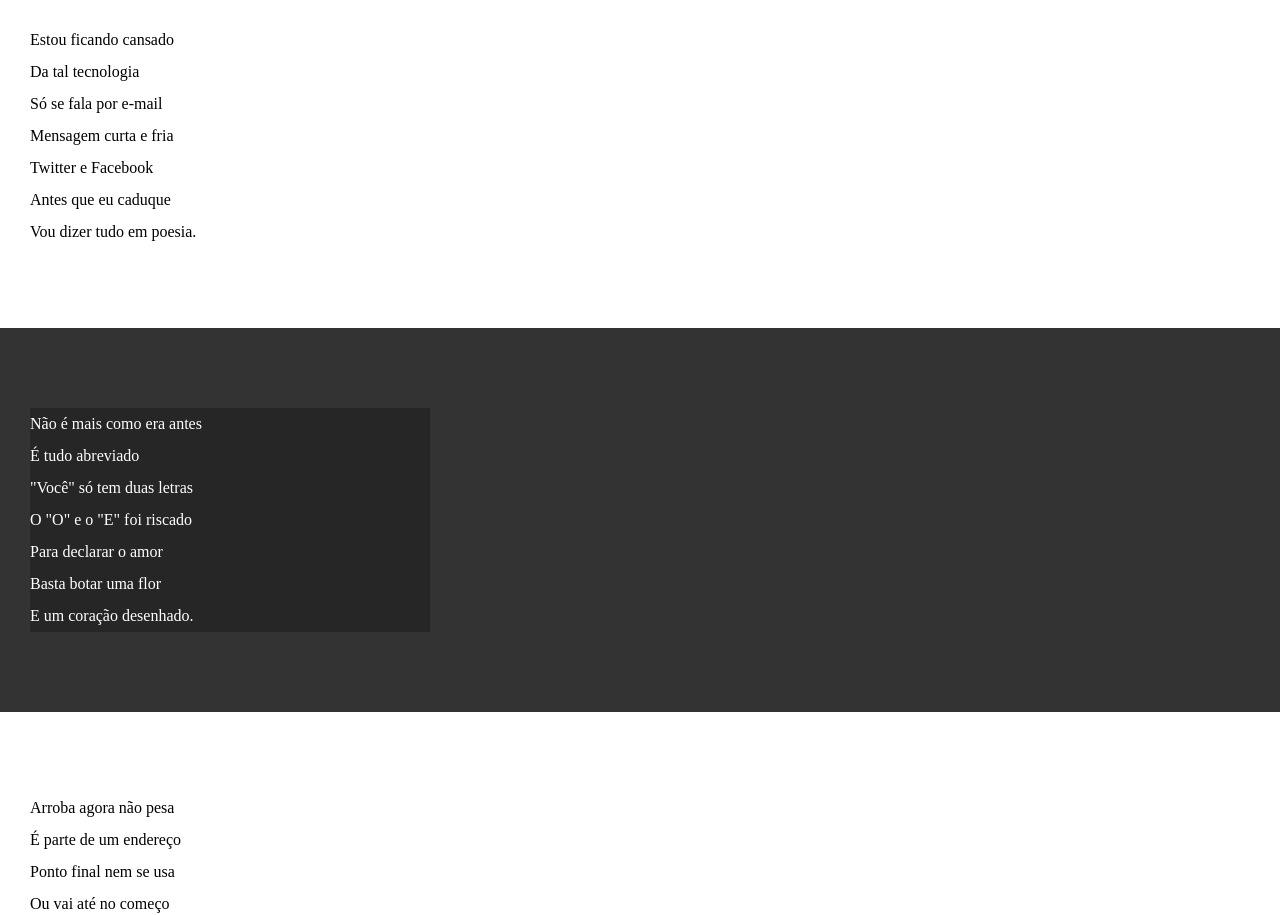
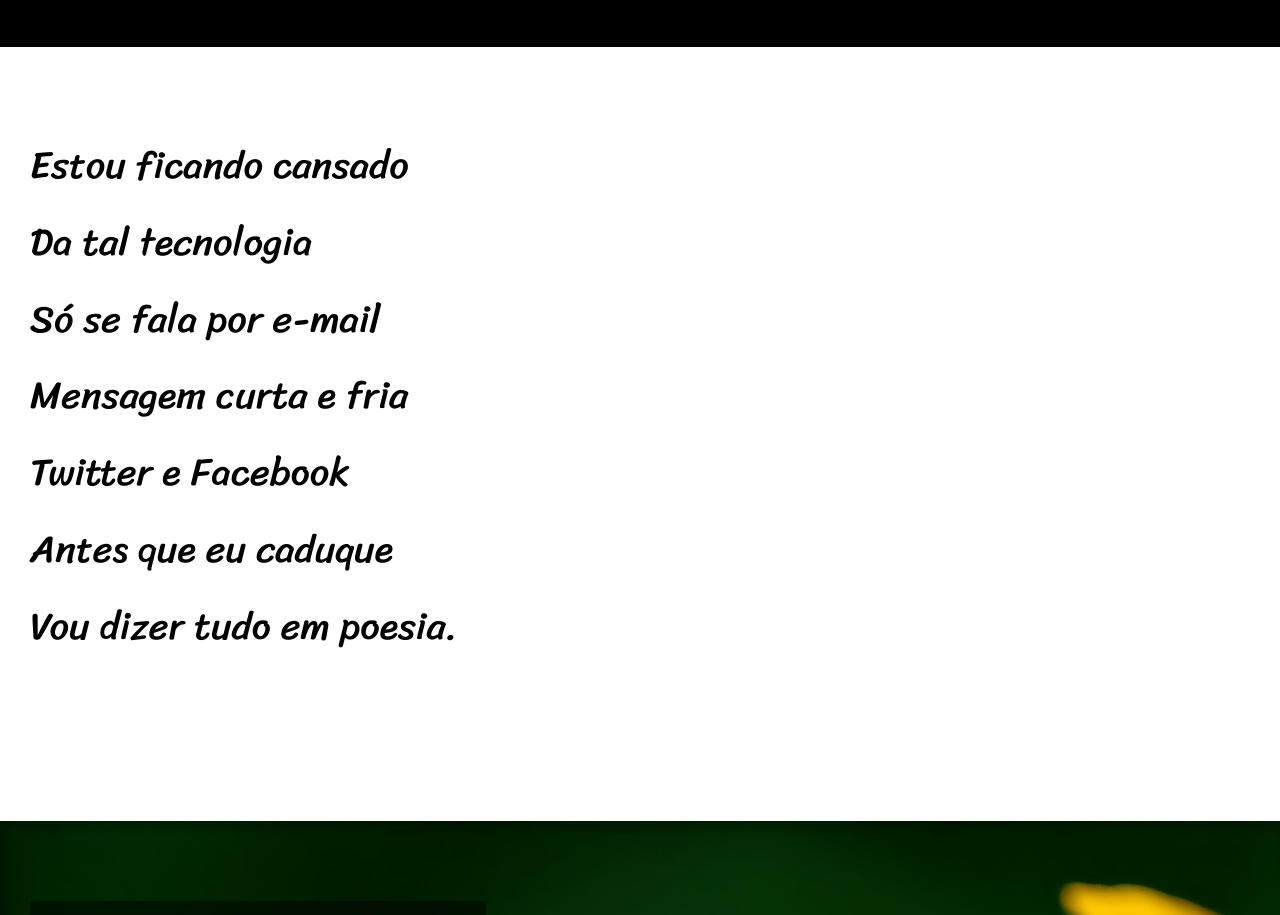
Before and after one commit to VitorVitima/HTML-CSS, a plain HTML site: page Modulo 3/Desafio/Cordel/Cordel3.html in a window 1280 px wide. Shown: the part 211-1126 px from the top of the page. Drawn offline with Linux system fonts and the light colour scheme.

Commit message:
Projeto finalizado

```diff
--- a/Modulo 3/Desafio/Cordel/Cordel3.html
+++ b/Modulo 3/Desafio/Cordel/Cordel3.html
@@ -29,7 +29,7 @@
         </section>
 
 
-        <section class="imagem">
+        <section class="imagem" id="img01">
             <p>
                 Não é mais como era antes <br>
                 É tudo abreviado <br>
@@ -66,7 +66,7 @@
         </section>
 
 
-        <section class="imagem">
+        <section class="imagem" id="img02">
             <p>
                 Tenho saudade das cartas <br>
                 Escritas com a própria mão <br>
--- a/Modulo 3/Desafio/Cordel/estilos/style3.css
+++ b/Modulo 3/Desafio/Cordel/estilos/style3.css
@@ -1,24 +1,38 @@
 @charset "UTF-8";
+
+@import url('https://fonts.googleapis.com/css2?family=Passion+One:wght@400;700;900&display=swap');
+
+@import url('https://fonts.googleapis.com/css2?family=Sriracha&display=swap');
+
+:root {
+    --font1:Verdana, Geneva, Tahoma, sans-serif;
+    --font2: 'Passion One', cursive;
+    --font3: 'Sriracha', cursive; ;
+}
 
 * {
     margin: 0%;
     padding: 0%;
+    font-size: 1em;
 }
 
 html, body {
     min-height: 100vh;
     background-color: darkgray;
+    font-family: var(--font1);
 }
 
 header {
     background-color: black;
     color: white;
     text-align: center;
+    font-family: var(--font2);
 }
 
 header > h1 {
     padding-top: 50px;
     font-variant: small-caps;
+    font-size: 10vw;
 }
 
 header > p {
@@ -38,19 +52,38 @@ section {
     padding-bottom: 10vh;
     line-height: 2em;
     padding-left: 30px;
+    font-family: var(--font3);
+    font-size: 3vw;
 }
-
+section > p {
+    padding-bottom: 2em;
+}
 section.normal {
     background-color: white;
     color: black;
 }
 section.imagem {
-    background-color: #333333;
+    background-color: #00000079;
     color: white;
+    box-shadow: inset 6px 6px 13px 0px #0000005e;
+    background-size: cover;
+    background-attachment: fixed;
+
 }
 section.imagem > p {
-    background-color: #00000041;
-    width: 400px;
+    background-color: #00000079;
+    display: inline-block;
+    padding: 5px;
+    text-shadow: 2px 1px 0px black;
+}
+section#img01 {
+    background-image: url('/Modulo 3/Desafio/Cordel/imagens/background001.jpg');
+    background-position: right center;
+}
+section#img02 {
+    background-image: url('/Modulo 3/Desafio/Cordel/imagens/background002.jpg');
+    background-position: right center;
+
 }
 
 
@@ -60,3 +93,6 @@ footer {
     text-align: center;
     padding: 10px;
 }
+footer > p {
+    font-size: 1.3vw;
+}
```
